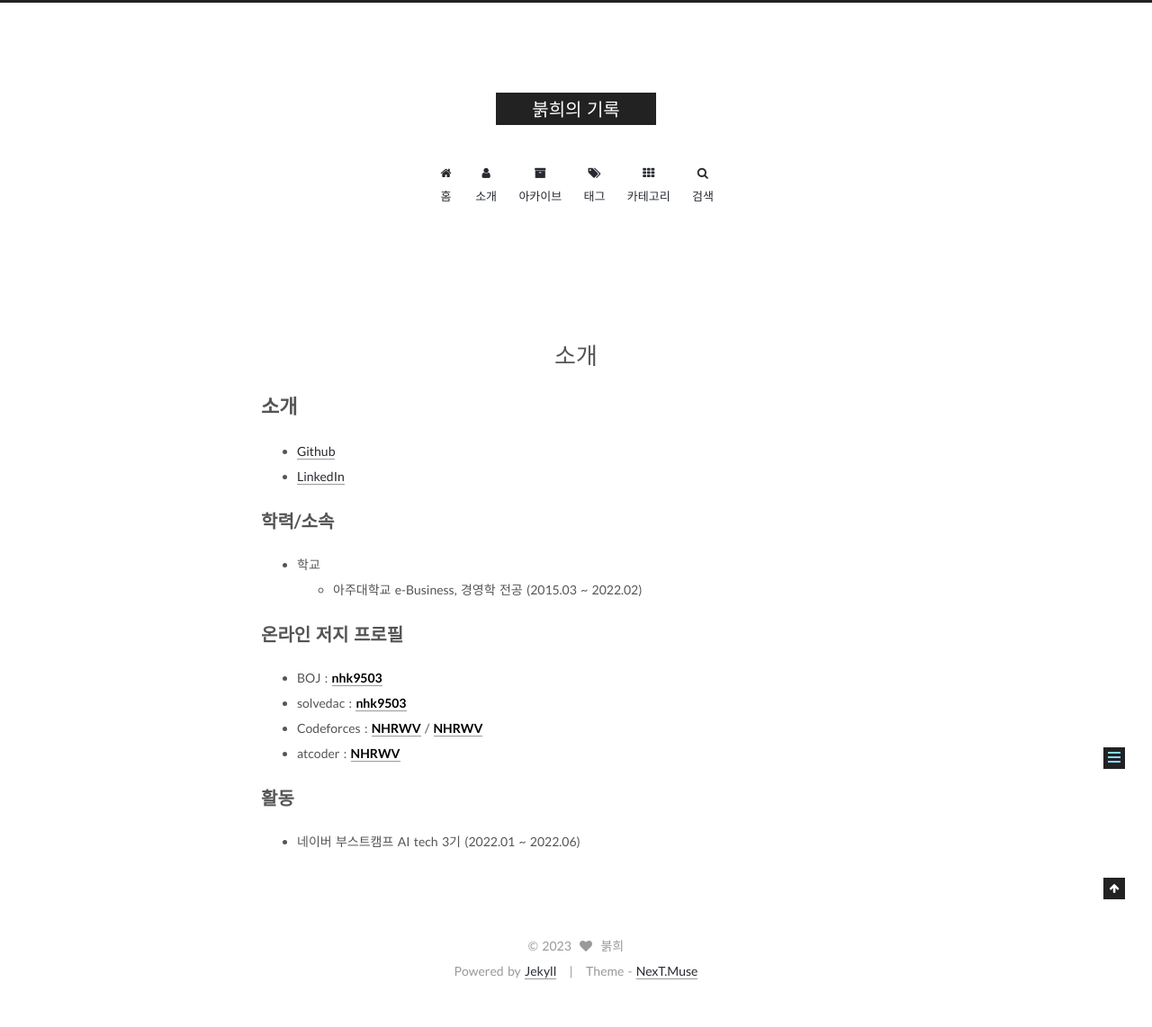
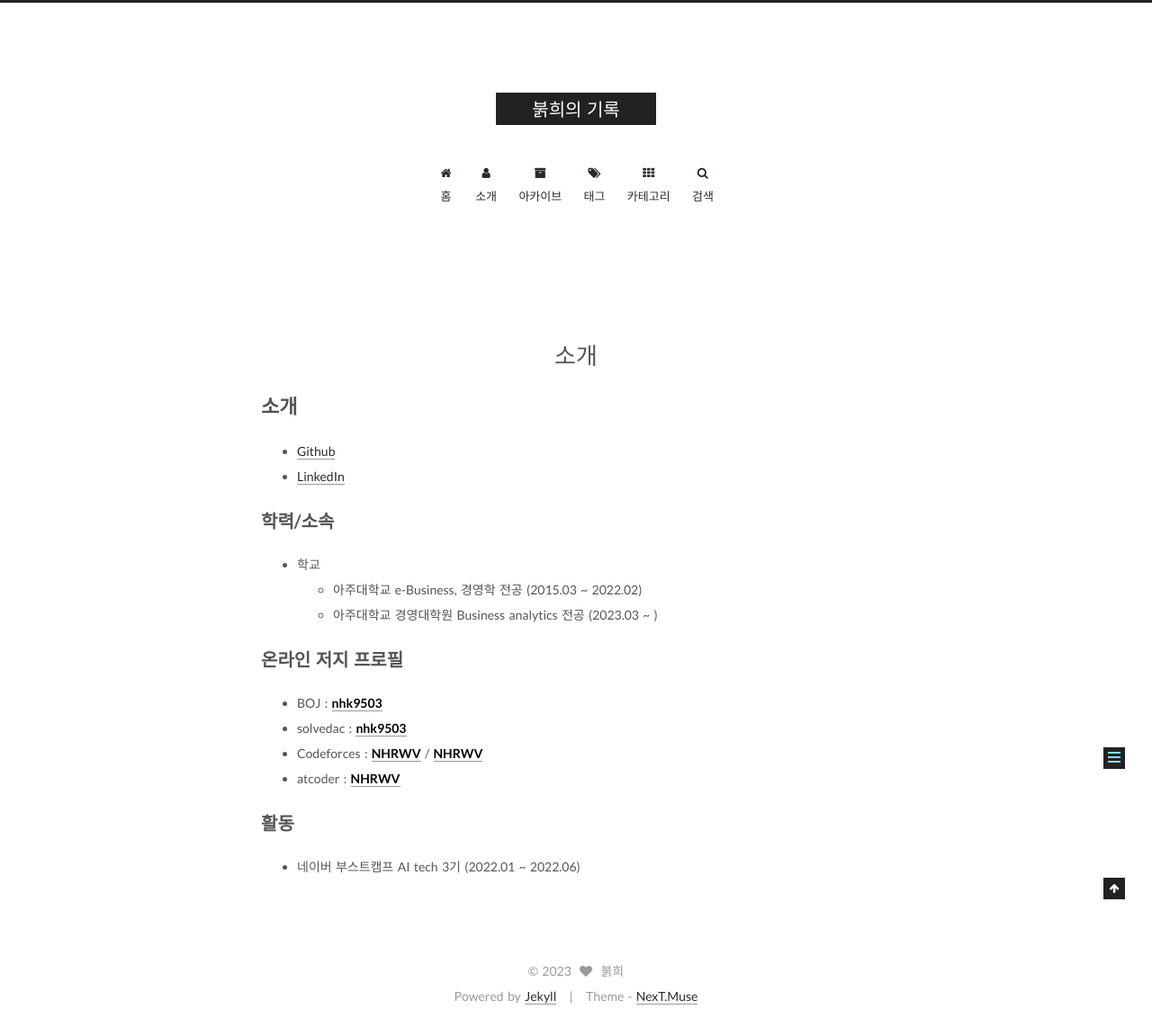
Before and after one commit to NHRWV/nhrwv.github.io, a Jekyll site: the page built from about/index.md, in a window 1280 px wide. Shown: the whole page at 90% size. Built offline with Jekyll 4.4.1, drawn with Linux system fonts in a browser that asks for light colours; nearby versions of some CDN libraries; comment, search, counter and statistics services are not loaded; our own code applies the rules of GitHub Pages for plain Markdown files; before the commit the page ends 1114 px from its top, so only the background shows below that.

Commit message:
Update index.md

```diff
--- a/about/index.md
+++ b/about/index.md
@@ -12,9 +12,10 @@ type: about
 ### 학력/소속
 * 학교
   * 아주대학교 e-Business, 경영학 전공 (2015.03 ~ 2022.02)
+  * 아주대학교 경영대학원 Business analytics 전공 (2023.03 ~ )
 
 ### 온라인 저지 프로필
-{% include judge_profile.html boj_id="nhk9503" boj_bias="27" codeforces_id="NHRWV" atcoder_id="NHRWV" %}
+{% include judge_profile.html boj_id="nhk9503" boj_bias="0" codeforces_id="NHRWV" atcoder_id="NHRWV" %}
 
 
 ### 활동
```
